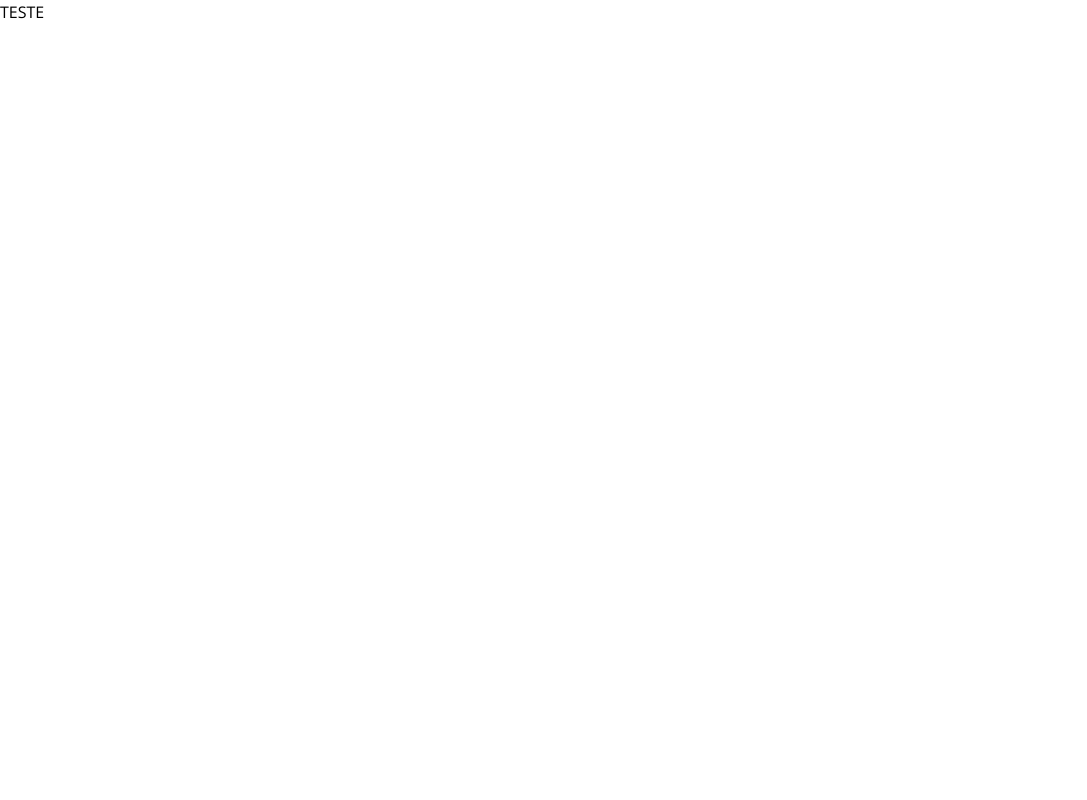
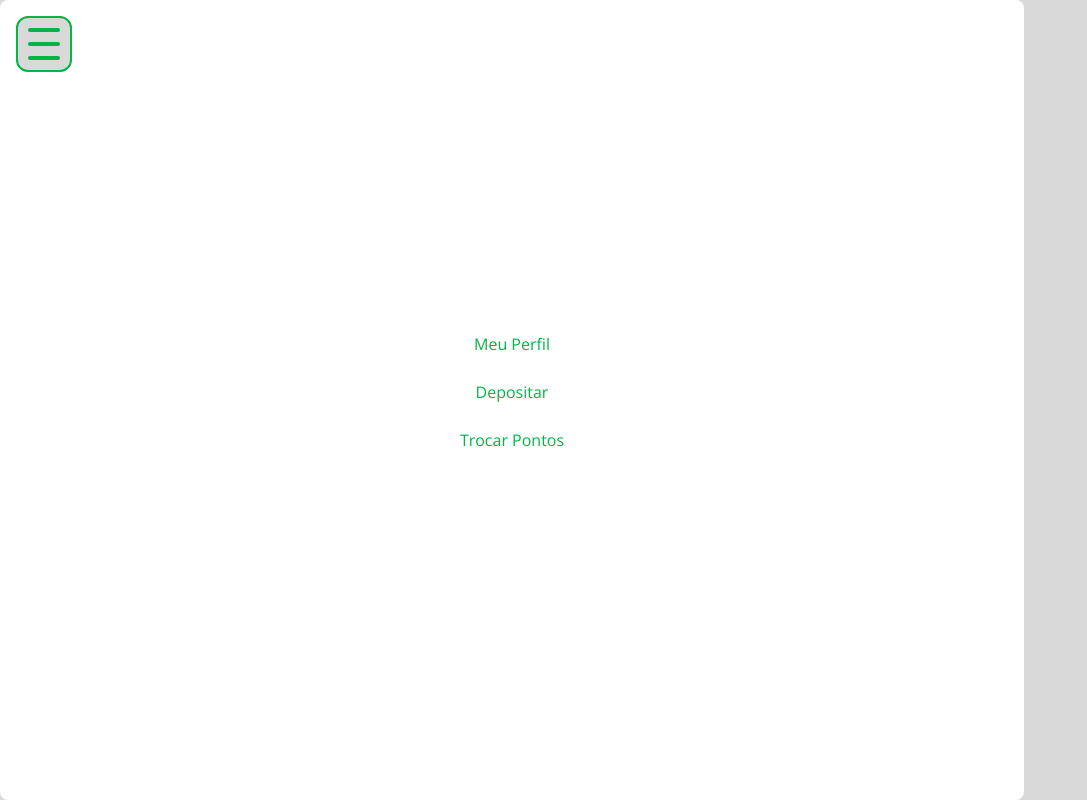
Before and after one commit to alejanicki/tcc-frontend, a Next.js app: page /deposit in a window 1280 px wide. Shown: the whole page, without its empty margins (0-1087 px from the left). Built offline with nearby package versions, Linux system fonts and the light colour scheme.

Commit message:
deposit + menu init

```diff
--- a/src/app/deposit/page.tsx
+++ b/src/app/deposit/page.tsx
@@ -1,7 +1,12 @@
+import Menu from "@/components/menu"
+
 export default function Deposit() {
     return(
-        <div>
-            <h1>TESTE</h1>
-        </div>
+        <main className="bg-darkGrey-500 w-screen h-screen">
+            <Menu />
+            <div>
+
+            </div>
+        </main>
     )
 }
--- /dev/null
+++ b/src/components/menu.tsx
@@ -0,0 +1,54 @@
+"use client";
+import { useState } from "react";
+
+export default function Menu() {
+  const [isOpen, setIsOpen] = useState(false);
+
+  const handleClick = () => {
+    setIsOpen(!isOpen);
+  };
+
+  return (
+    <main>
+      <div
+        className="bg-darkGrey-500 w-14 h-14 rounded-xl ml-4 mt-4 flex flex-col justify-center items-center border-2 border-primary-500 fixed"
+        onClick={handleClick}
+      >
+        <div>
+          <div
+            className={`bg-primary-500 w-8 h-1 rounded-sm my-2 transition-all duration-300 ease-out ${
+              isOpen ? "rotate-45 translate-y-3" : "-translate-y-0.5"
+            }`}
+          ></div>
+          <div
+            className={`bg-primary-500 w-8 h-1 rounded-sm my-2 transition-all duration-300 ease-out ${
+              isOpen ? "opacity-0" : "opacity-100"
+            }`}
+          ></div>
+          <div
+            className={`bg-primary-500 w-8 h-1 rounded-sm my-2 transition-all duration-300 ease-out ${
+              isOpen ? "-rotate-45 -translate-y-3" : "translate-y-0.5"
+            }`}
+          ></div>
+        </div>
+      </div>
+      <div
+        className={`bg-white h-screen w-4/5 rounded-lg flex flex-col${
+          isOpen ? "w-3/4" : "w-0"
+        }`}
+      >
+        <div className="m-auto text-primary-500 text-center">
+            <div className="h-10 mb-2">
+                <h1>Meu Perfil</h1>
+            </div>
+            <div className="h-10 mb-2">
+                <h1>Depositar</h1>
+            </div>
+            <div className="h-10">
+                <h1>Trocar Pontos</h1>
+            </div>
+        </div>
+      </div>
+    </main>
+  );
+}
```
